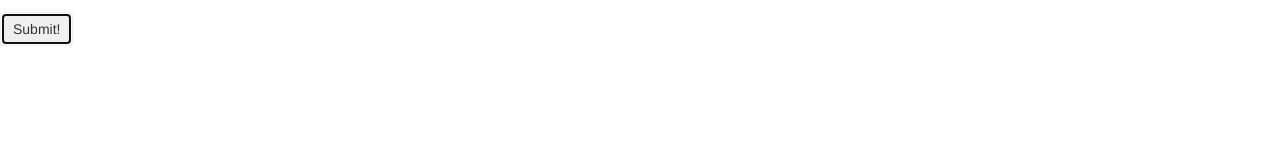
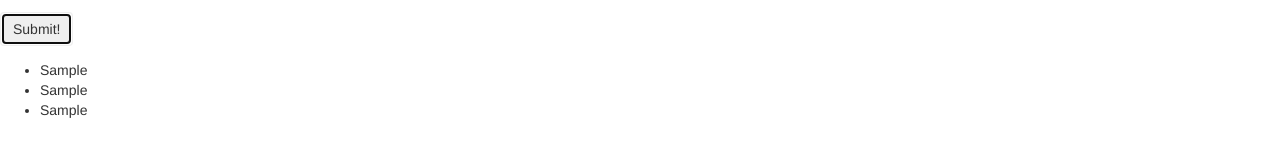
Before and after one commit to JohnNilsOlson/favorite-things, a plain HTML site: page index.html in a window 1280 px wide. Both pictures are taken after typing "Sample", "Sample", "Sample", "Sample", "Sample" into the empty fields and a click on the button "Submit!". Shown: the part 414-570 px from the top of the page. Drawn offline with Linux system fonts and the light colour scheme.

Commit message:
add array push to js, output to html
Co-authored-by NoelKirkland <noelkirkland@gmail.com>

```diff
--- a/index.html
+++ b/index.html
@@ -32,5 +32,10 @@
       </div>
       <button type="submit" class="btn">Submit!</button>
     </form>
+    <ul>
+      <li id="output1"></li>
+      <li id="output2"></li>
+      <li id="output3"></li>
+    </ul>
   </body>
 </html>
--- a/js/scripts.js
+++ b/js/scripts.js
@@ -9,7 +9,14 @@ $(document).ready(function() {
 
     let array = [favNumber, favColor, favFood, favDay, favSeason];
 
-    console.log(array);
+    let newArray = [];
+
+    newArray.push(array[0],array[1],array[2]);
+
+    $("#output1").text(newArray[0]);
+    $("#output2").text(newArray[1]);
+    $("#output3").text(newArray[2]);
+
     event.preventDefault();
   });
 });
```
